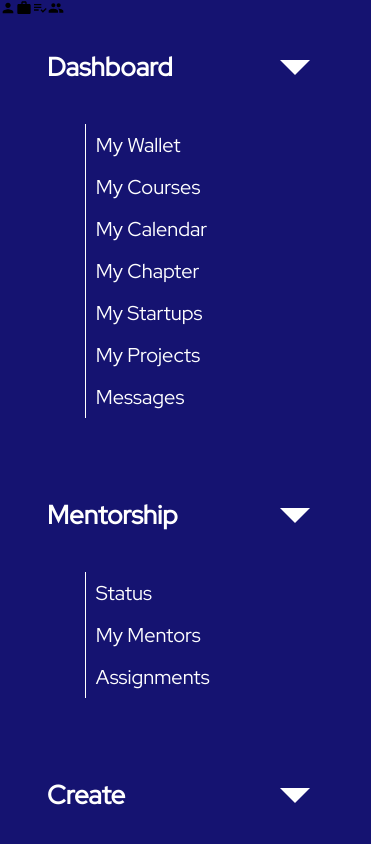
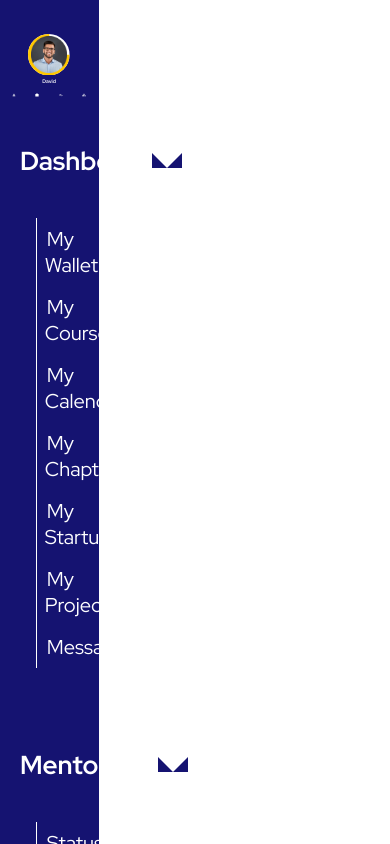
Before and after one commit to Husankhuja/mp-sidebar, a Next.js app: page / in a window 390 px wide. Shown: the top 844 px of the page. Built offline with nearby package versions, Linux system fonts and the light colour scheme.

Commit message:
added profile and made it responsive

```diff
--- a/components/Profile/index.js
+++ b/components/Profile/index.js
@@ -1,18 +1,35 @@
 import React from 'react';
-import './profile.module.css';
-// import profilePic from './profilePic.svg';
+import Styles from './profile.module.css';
 import { MdPerson, MdWork, MdPlaylistAddCheck, MdPeople } from "react-icons/md";
 import { IconContext } from "react-icons";
+import { CircularProgressbarWithChildren, buildStyles } from 'react-circular-progressbar';
+import 'react-circular-progressbar/dist/styles.css';
 
+const Profile = ({ username, profilePic }) => {
 
-const Profile = () => {
     return (
-        <div className="profile">
-            <div className="profile-border">
-                {/* <img className="profile-pic" src={profilePic} /> */}
+        <div className={Styles.profile}>
+
+            <div className={Styles.profileBorder}>
+                <CircularProgressbarWithChildren
+                    value={75}
+                    className={Styles.progressBar}
+                    styles={buildStyles({
+                        rotation: 0.25,
+                        strokeLinecap: 'butt',
+                        pathColor: '#FFC700',
+                        trailColor: '#fff',
+                    })}
+                >
+                    <img className={Styles.profilePic} src="/pic.png" layout="fill" />
+                    {/* <img className="profile-pic" src={profilePic} /> */}
+
+                </CircularProgressbarWithChildren>
             </div>
-            <div className="profile-icons">
-                <IconContext.Provider value={{ className: "icon" }} >
+
+            <p className={Styles.username}>David</p>
+            <div className={Styles.profileIcons}>
+                <IconContext.Provider value={{ className: Styles.icon }} >
                     <MdPerson />
                     <MdWork />
                     <MdPlaylistAddCheck />
--- a/components/Profile/profile.module.css
+++ b/components/Profile/profile.module.css
@@ -1,20 +1,42 @@
+@import url('https://fonts.googleapis.com/css2?family=Red+Hat+Display:wght@400;500;700&display=swap');
+
+
 .profile {
     display: flex;
     flex-direction: column;
     align-items: center;
     position: relative;
-    top: 168px;
+    top: 7.45vw;
+    width: 25.20vw;
+    height: 29.15vw;
 }
-.profile-border {
-    margin: 56px;
+.username {
+    color: white;
+    font-family: 'Red Hat Display',sans-serif;
+    font-size: 1.33vw;
+    font-style: normal;
+    font-weight: 700;
+    line-height: 1.24vw;
+    letter-spacing: 0em;
+    text-align: center;
 }
-.profile-icons {
-    width: 428.68px;
-    height: 25.07px;
+.profileBorder {
+    height: 10.65vw;
+    width: 10.65vw;
+    margin: 1.20vw;
+}
+.profilePic {
+    width: 9.36vw;
+    height: 9.36vw;
+}
+.profileIcons {
+    width: 19.02vw;
+    height: 1.11vw;
+    margin: 2.22vw;
     display: flex;
     justify-content: space-between;
 }
 .icon {
     color: white;
-    font-size: 23px;
+    font-size: 1.02vw;
 }
--- a/components/SideBar/sidebar.module.css
+++ b/components/SideBar/sidebar.module.css
@@ -1,5 +1,6 @@
 .sidebar {
     background-color: #151371;
-    width: 371px;
+    width: 25.33vw;
     height: 2718px;
+    /* height: 120.59vw */
 }
--- a/package.json
+++ b/package.json
@@ -10,6 +10,7 @@
   "dependencies": {
     "next": "10.2.0",
     "react": "17.0.2",
+    "react-circular-progressbar": "^2.0.4",
     "react-dom": "17.0.2",
     "react-icons": "^4.2.0"
   }
```
Also changed, not shown: public/pic.png (added), 1 other file (tests, documents, lock files or other folders).
